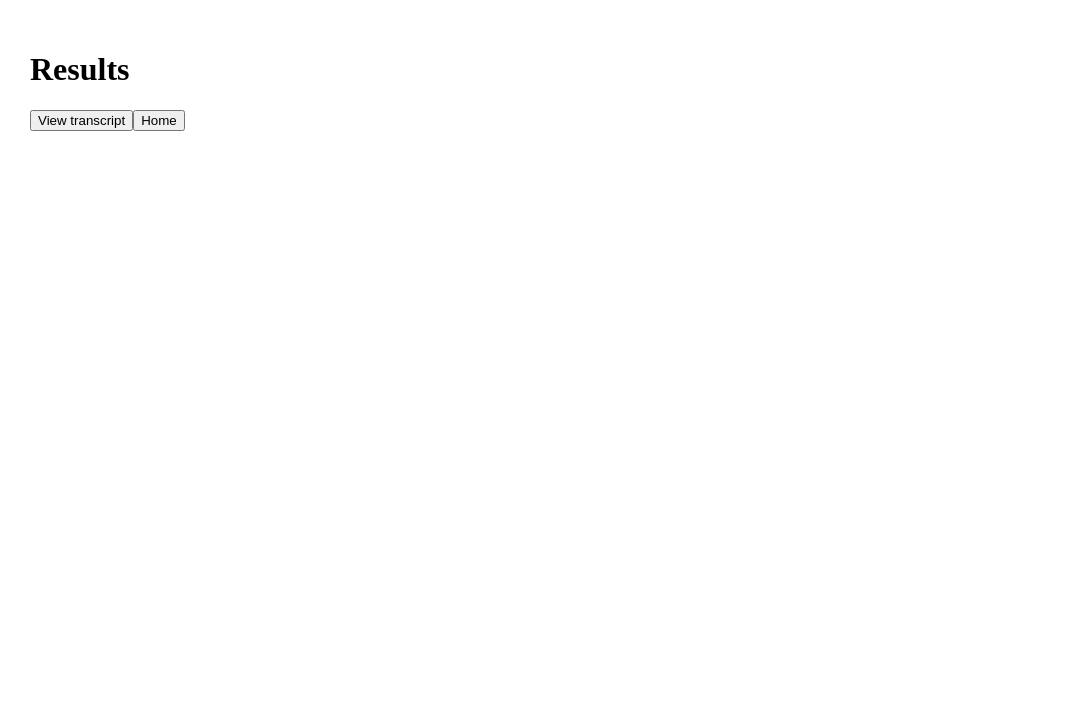
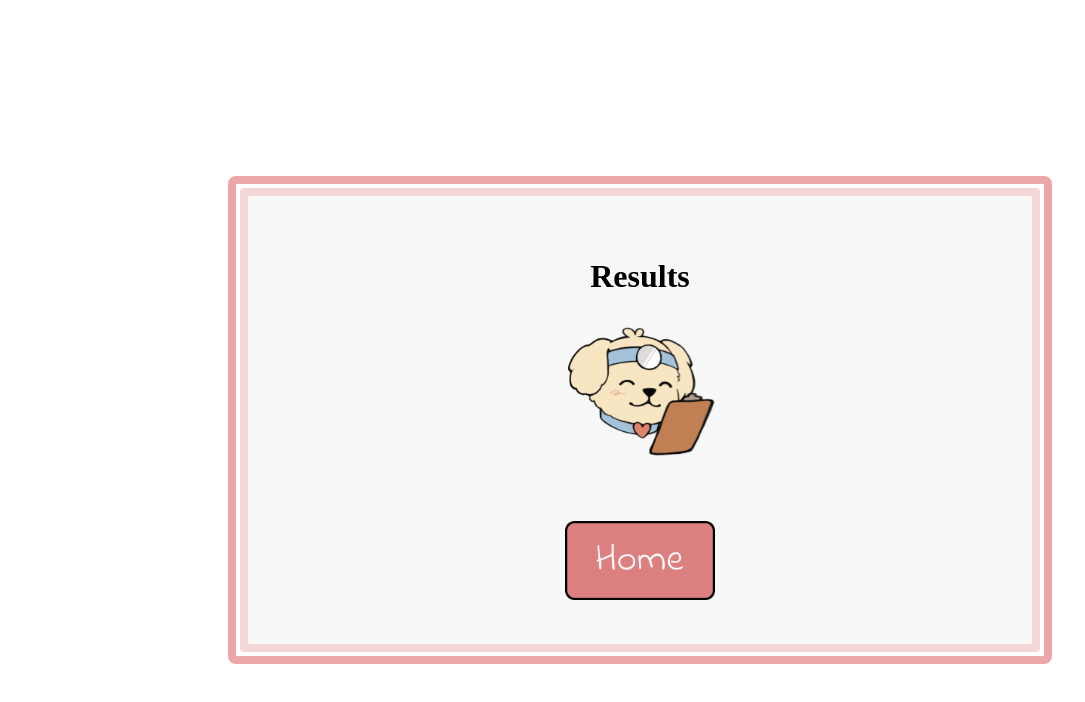
Before and after one commit to yoonieverse/dogtor, a React (Vite) app in the folder frontend/: page /result in a window 1280 px wide. Shown: the top 702 px of the page, without its empty margins (0-1085 px from the left). Built offline with nearby package versions, Linux system fonts and the light colour scheme.

Commit message:
Added tab and fixed some errors.

```diff
--- a/frontend/src/pages/ResultsPage.jsx
+++ b/frontend/src/pages/ResultsPage.jsx
@@ -1,4 +1,4 @@
-import { useState } from "react";
+import { useState, useEffect } from "react";
 import { useLocation, useNavigate } from "react-router-dom";
 import { jsPDF } from "jspdf";
 
@@ -7,6 +7,39 @@ function ResultsPage() {
   const navigate = useNavigate();
   const transcript = location.state?.transcript || [];
   const [showPopup, setShowPopup] = useState(false);
+  const [prescreeningData, setPrescreeningData] = useState({});
+  const [bodyParts, setBodyParts] = useState([]);
+
+  // Get prescreening data and body parts from sessionStorage
+  useEffect(() => {
+    try {
+      const storedPrescreening = sessionStorage.getItem('prescreeningData');
+      if (storedPrescreening) {
+        setPrescreeningData(JSON.parse(storedPrescreening));
+      }
+    } catch (e) {
+      console.error('Error loading prescreening data:', e);
+    }
+
+    try {
+      const storedBodyParts = sessionStorage.getItem('selectedBodyParts');
+      if (storedBodyParts) {
+        setBodyParts(JSON.parse(storedBodyParts));
+      }
+    } catch (e) {
+      console.error('Error loading body parts:', e);
+    }
+  }, []);
+
+  const bodyPartLabels = {
+    head: 'Head', chest: 'Chest', tummy: 'Tummy',
+    'left-arm': 'Left Arm', 'right-arm': 'Right Arm',
+    'left-hand': 'Left Hand', 'right-hand': 'Right Hand',
+    'left-leg': 'Left Leg', 'right-leg': 'Right Leg',
+    'left-foot': 'Left Foot', 'right-foot': 'Right Foot',
+    eyes: 'Eyes', ears: 'Ears', nose: 'Nose', mouth: 'Mouth',
+  };
+
 
   const generatePDF = () => {
     const doc = new jsPDF();
@@ -33,17 +66,223 @@ function ResultsPage() {
   };
 
   return (
-    <div style={{ padding: "30px" }}>
-      <h1>Results</h1>
+    <div
+      style={{
+        display: "flex",
+        flexDirection: "column",
+        alignItems: "center",
+        justifyContent: "center",
+        minHeight: "100vh",
+        padding: "20px",
+      }}
+    >
+      {/* Outer border container */}
+      <div
+        style={{
+          border: "8px solid #EBA7A7",
+          padding: "4px",
+          borderRadius: "8px",
+          position: "relative",
+          maxWidth: "800px",
+          width: "100%",
+        }}
+      >
+        {/* Inner border container */}
+        <div
+          style={{
+            border: "8px solid #F5D6D6",
+            backgroundColor: "#F8F8F8",
+            padding: "40px",
+            borderRadius: "4px",
+            position: "relative",
+            display: "flex",
+            flexDirection: "column",
+            alignItems: "center",
+          }}
+        >
+          <style>{`
+            @keyframes dog-bounce {
+              0%, 100% { transform: translateY(0) rotate(0deg); }
+              25% { transform: translateY(-10px) rotate(-5deg); }
+              50% { transform: translateY(-5px) rotate(0deg); }
+              75% { transform: translateY(-10px) rotate(5deg); }
+            }
+            .dog-animated {
+              animation: dog-bounce 2s ease-in-out infinite;
+            }
+          `}</style>
 
-      <button onClick={() => setShowPopup(true)}>
-        View transcript
-      </button>
+          <h1 style={{ textAlign: "center", marginBottom: "20px" }}>Results</h1>
 
-      <button onClick={() => navigate("/")}>
-        Home
-      </button>
+          {/* Dog with animation */}
+          <img
+            src="/src/assets/dog3.png"
+            alt="Dogtor"
+            className="dog-animated"
+            style={{ width: "180px", height: "auto", marginBottom: "30px" }}
+          />
 
+          {/* Prescreening Results */}
+          {Object.keys(prescreeningData).length > 0 && (
+            <div
+              style={{
+                width: "100%",
+                backgroundColor: "#fff",
+                padding: "20px",
+                borderRadius: "8px",
+                marginBottom: "20px",
+                border: "1px solid #F5D6D6",
+              }}
+            >
+              <h2 style={{ marginTop: 0, color: "#EBA7A7", marginBottom: "15px" }}>
+                Prescreening Information
+              </h2>
+              <div style={{ display: "flex", flexDirection: "column", gap: "10px" }}>
+                {prescreeningData.age && (
+                  <div>
+                    <strong>Age:</strong> {prescreeningData.age}
+                  </div>
+                )}
+                {prescreeningData.weight && (
+                  <div>
+                    <strong>Weight:</strong> {prescreeningData.weight}
+                  </div>
+                )}
+                {prescreeningData.height && (
+                  <div>
+                    <strong>Height:</strong> {prescreeningData.height}
+                  </div>
+                )}
+                {prescreeningData.allergies && (
+                  <div>
+                    <strong>Known Allergies:</strong> {prescreeningData.allergies}
+                  </div>
+                )}
+                {prescreeningData.chronicConditions && (
+                  <div>
+                    <strong>Chronic Conditions/Medications:</strong> {prescreeningData.chronicConditions}
+                  </div>
+                )}
+                {prescreeningData.healthChanges && (
+                  <div>
+                    <strong>Major Health Changes:</strong> {prescreeningData.healthChanges}
+                  </div>
+                )}
+                {prescreeningData.weightChanges && (
+                  <div>
+                    <strong>Weight Changes:</strong> {prescreeningData.weightChanges}
+                  </div>
+                )}
+                {prescreeningData.medications && (
+                  <div>
+                    <strong>Current Medications:</strong> {prescreeningData.medications}
+                  </div>
+                )}
+                {prescreeningData.pastMedicalHistory && (
+                  <div>
+                    <strong>Past Medical History:</strong> {prescreeningData.pastMedicalHistory}
+                  </div>
+                )}
+              </div>
+            </div>
+          )}
+
+          {/* Body Analysis Results */}
+          {bodyParts.length > 0 && (
+            <div
+              style={{
+                width: "100%",
+                backgroundColor: "#fff",
+                padding: "20px",
+                borderRadius: "8px",
+                marginBottom: "20px",
+                border: "1px solid #F5D6D6",
+              }}
+            >
+              <h2 style={{ marginTop: 0, color: "#EBA7A7", marginBottom: "15px" }}>
+                Body Analysis
+              </h2>
+              <div>
+                <strong>Selected Body Parts:</strong>{" "}
+                {bodyParts.map((part, index) => (
+                  <span key={part}>
+                    {bodyPartLabels[part] || part}
+                    {index < bodyParts.length - 1 ? ", " : ""}
+                  </span>
+                ))}
+              </div>
+            </div>
+          )}
+
+          {/* Diagnosis Prediction */}
+          {(bodyParts.length > 0 || Object.keys(prescreeningData).length > 0 || transcript.length > 0) && (
+            <div
+              style={{
+                width: "100%",
+                backgroundColor: "#fff",
+                padding: "20px",
+                borderRadius: "8px",
+                marginBottom: "20px",
+                border: "2px solid #EBA7A7",
+                boxShadow: "0 2px 8px rgba(235, 167, 167, 0.2)",
+              }}
+            >
+              <h2 style={{ marginTop: 0, color: "#EBA7A7", marginBottom: "0", fontSize: "24px" }}>
+                🩺 Diagnosis Prediction & Analysis
+              </h2>
+            </div>
+          )}
+
+          {/* Conversation Transcript Summary */}
+          {transcript.length > 0 && (
+            <div
+              style={{
+                width: "100%",
+                backgroundColor: "#fff",
+                padding: "20px",
+                borderRadius: "8px",
+                marginBottom: "20px",
+                border: "1px solid #F5D6D6",
+              }}
+            >
+              <h2 style={{ marginTop: 0, color: "#EBA7A7", marginBottom: "15px" }}>
+                Conversation Summary
+              </h2>
+              <p style={{ marginBottom: "10px" }}>
+                You had a conversation with Dogtor about your health concerns.
+              </p>
+              <button
+                onClick={() => setShowPopup(true)}
+                style={{
+                  padding: "10px 20px",
+                  borderRadius: "6px",
+                  border: "1px solid #EBA7A7",
+                  backgroundColor: "#F5D6D6",
+                  color: "#333",
+                  cursor: "pointer",
+                  fontWeight: "bold",
+                }}
+              >
+                View Full Transcript
+              </button>
+            </div>
+          )}
+
+          {/* Home Button */}
+          <div style={{ marginTop: "20px" }}>
+            <img
+              src="/src/assets/home.png"
+              alt="Home"
+              onClick={() => navigate("/")}
+              width={150}
+              className="home-btn-animated"
+              style={{ cursor: "pointer", maxWidth: "200px", height: "auto" }}
+            />
+          </div>
+        </div>
+      </div>
+
+      {/* Transcript Popup */}
       {showPopup && (
         <div
           style={{
```
